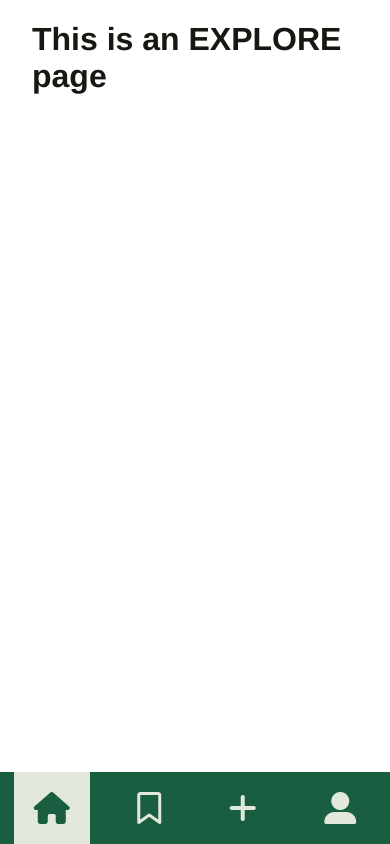
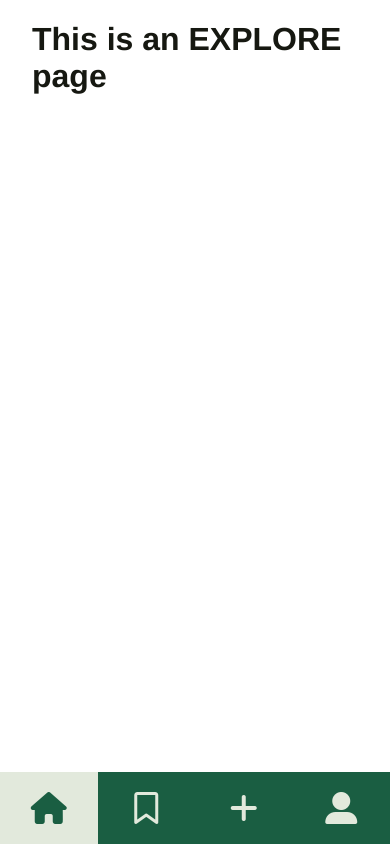
Before and after one commit to Inf166/PeerToPeerSharingOfCookingRecipies, a Vue app in the folder RapidPrototype/: page / in a window 390 px wide. Built offline with nearby package versions, Linux system fonts and the light colour scheme.

Commit message:
Trying to fix deployment

```diff
--- a/RapidPrototype/src/App.vue
+++ b/RapidPrototype/src/App.vue
@@ -73,7 +73,7 @@ i {
     padding: 0;
   }
   #nav a {
-
+    width: calc(100% / 4 - 2rem);
     display: flex;
     flex-flow: row wrap;
     justify-content: space-around;
```
Also changed, not shown: 2 other files (tests, documents, lock files or other folders).
